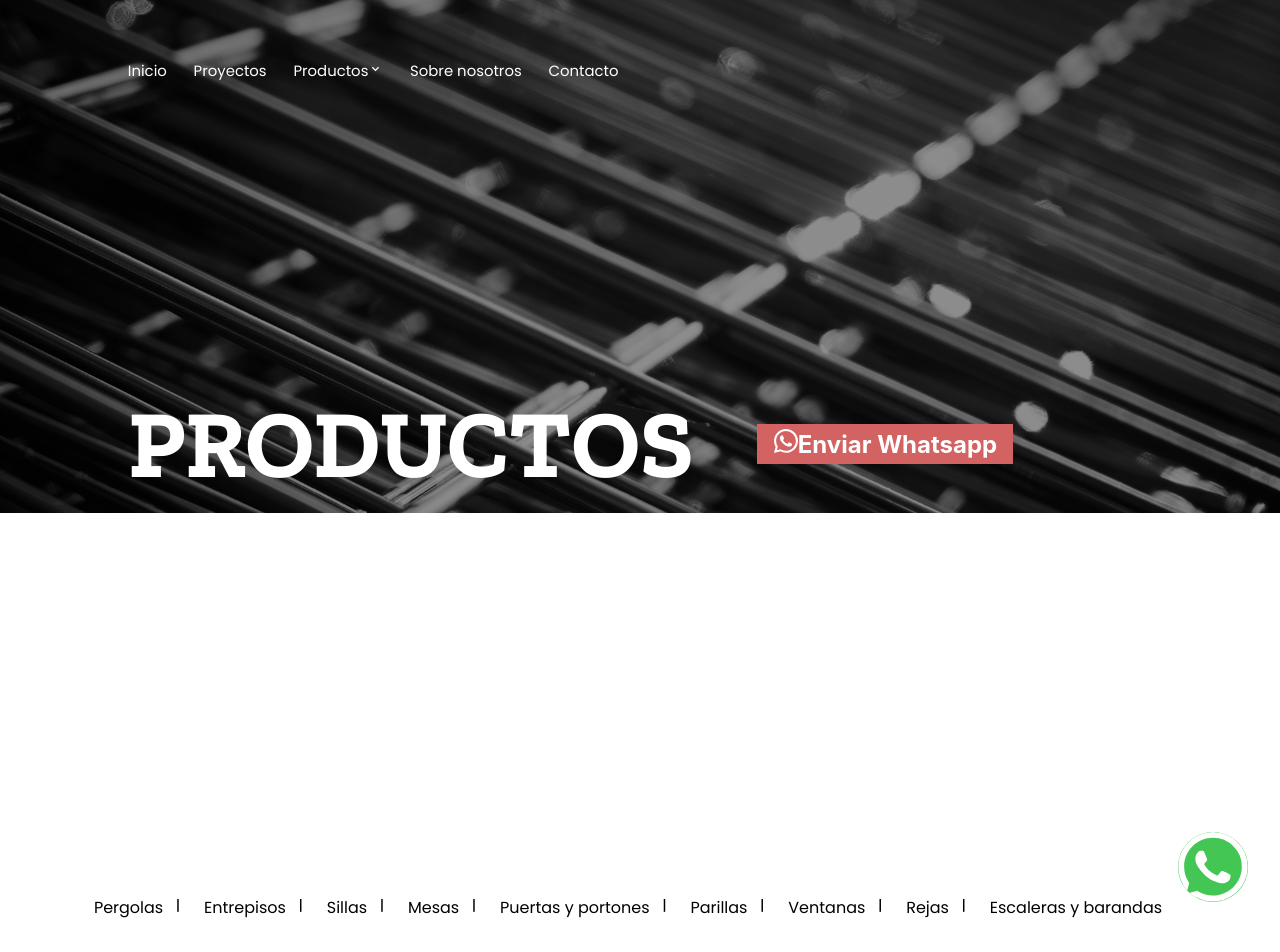
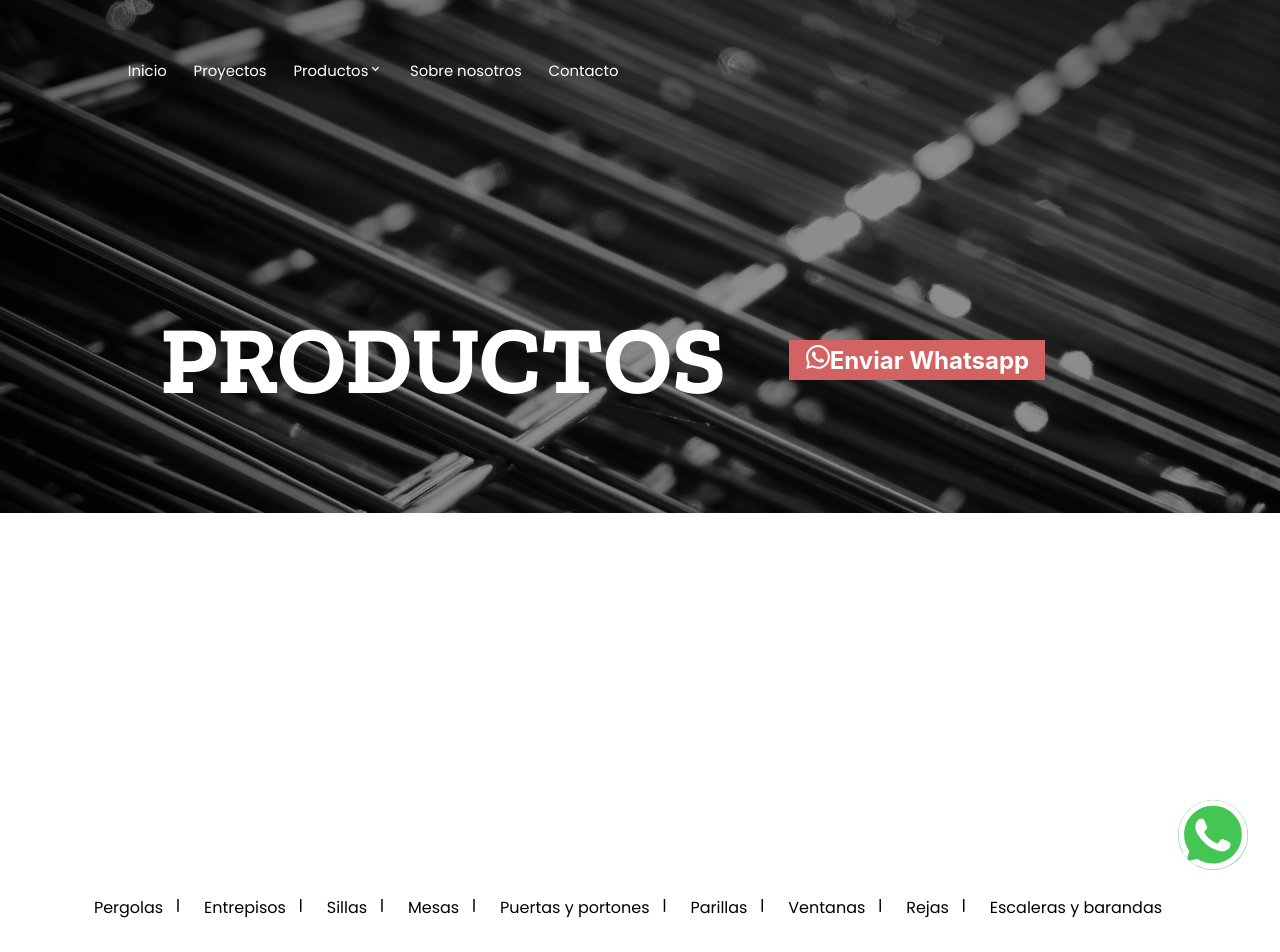
Before and after one commit to AlvaroCordoba-5/actitud-de-hierro, a React (Create React App) app: page /productos in a window 1280 px wide. Shown: the top 952 px of the page. Built offline with nearby package versions, Linux system fonts and the light colour scheme.

Commit message:
fixing nav,slider

```diff
--- a/src/components/Botones/Boton.css
+++ b/src/components/Botones/Boton.css
@@ -36,7 +36,7 @@
 
 .container-whatsapp {
   position: sticky;
-  top: 52em;
+  top: 0;
   display: flex;
   justify-content: flex-end;
   margin-right: 2em;
--- a/src/components/Galeria-Slider/galeriaSlider.css
+++ b/src/components/Galeria-Slider/galeriaSlider.css
@@ -11,6 +11,7 @@
   position: relative;
   scroll-snap-align: center;
   margin: 50px 20px 0;
+  margin-right: 8em;
 }
 
 .slider-card img {
@@ -54,21 +55,22 @@
   .container-slider::-webkit-scrollbar-thumb {
     visibility: hidden;
   }
-  .proyectos h1{
+  .proyectos h1 {
     font-size: 2.5em;
     margin-left: 0.3em;
   }
-  .slider-card img{
+  .slider-card {
+    margin-right: 4em;
+  }
+  .slider-card img {
     width: 30em;
     height: 60%;
     object-fit: cover;
   }
-
 }
 
-@media (min-width: 681px) and (max-width: 991.98px) and (orientation:portrait) {
-  .proyectos h1{
-   margin-left: 1em;
-
+@media (min-width: 681px) and (max-width: 991.98px) and (orientation: portrait) {
+  .proyectos h1 {
+    margin-left: 1em;
   }
 }
--- a/src/components/Portadas/portada.css
+++ b/src/components/Portadas/portada.css
@@ -46,6 +46,7 @@
   height: 100%;
   margin-top: 1, 375em;
   display: grid;
+  position: relative;
 }
 
 .image2 {
@@ -57,8 +58,10 @@
 .texto-boton {
   display: flex;
   align-items: center;
-  margin-left: 8em;
+  margin: 10em;
   height: 50%;
+  position: absolute;
+  z-index: 1;
 }
 .texto-boton h1 {
   position: relative;
@@ -126,12 +129,11 @@
   }
   .portada {
     height: 42em;
-
     background-position: inherit;
   }
   .texto-boton {
     margin: 1em;
-    margin-bottom: 4.5em;
+    margin-top: 5em;
     width: 80%;
   }
   .texto-boton h1 {
--- a/src/components/navbar/navbar.css
+++ b/src/components/navbar/navbar.css
@@ -15,6 +15,10 @@
 ul,
 ol {
   list-style: none;
+}
+.nav ul {
+  list-style: none;
+  background: #434343;
 }
 
 .nav li a {
```
